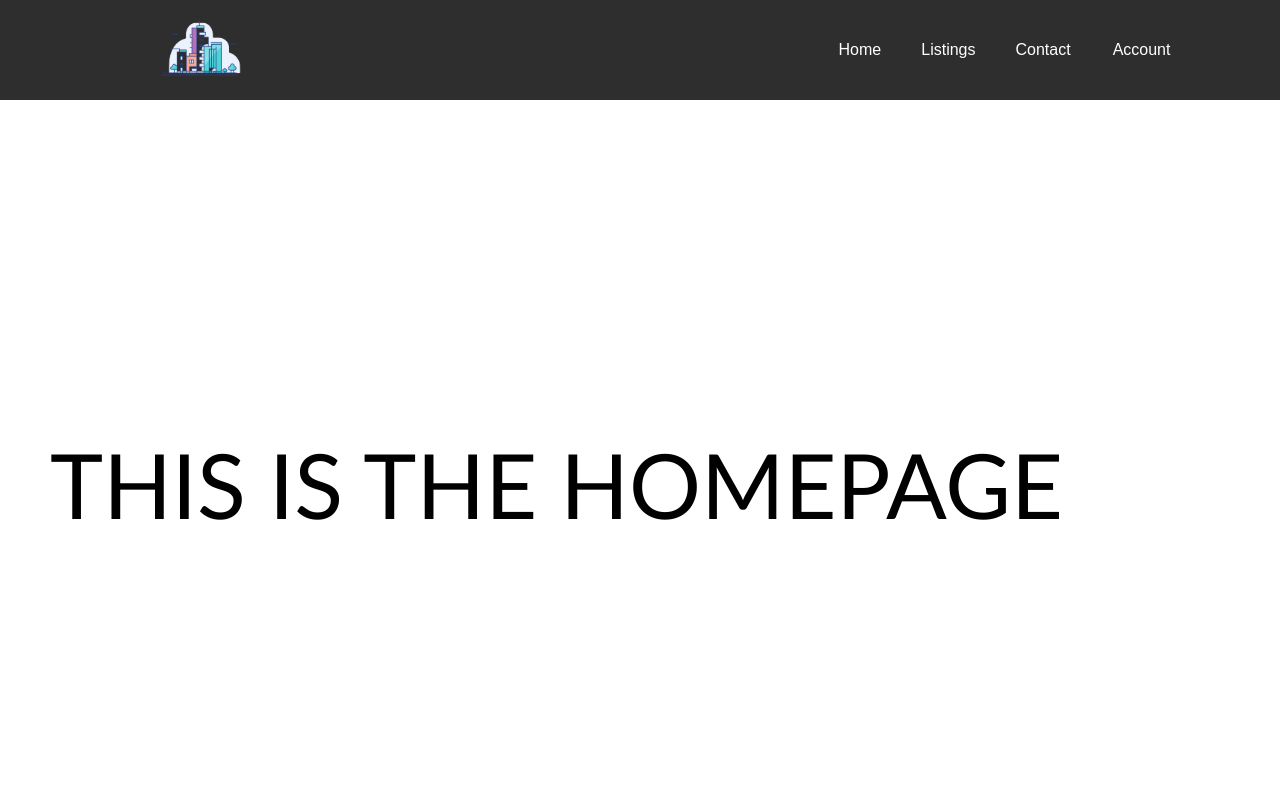
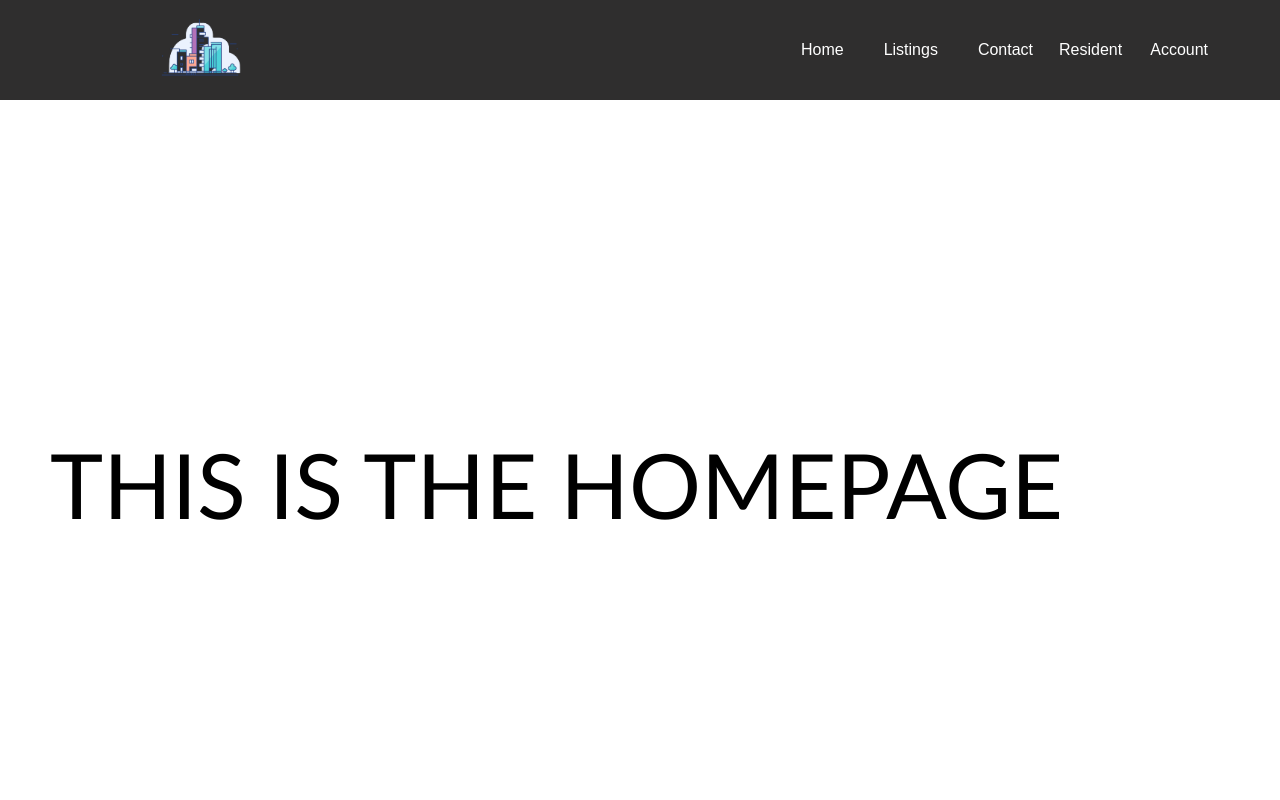
Before and after one commit to ngu892/DevOps, a React (Create React App) app: page / in a window 1280 px wide. Shown: the top 800 px of the page. Built offline with nearby package versions, Linux system fonts and the light colour scheme.

Commit message:
Update NavBar.js

```diff
--- a/src/components/NavBar.js
+++ b/src/components/NavBar.js
@@ -14,6 +14,13 @@ function NavBar() {
         <Link to="/"> Home </Link>
         <Link to="/listings"> Listings </Link>
         <Link to="/contact"> Contact </Link>
+      <div className="resident">
+          <button> Resident </button>
+          <div className="dropdown">
+            <Link to="/communication"> Communication </Link>
+            <Link to="/Feedback"> Feedback </Link>
+          </div>
+        </div>
         <div className="account">
           <button> Account </button>
           <div className="dropdown">
```
